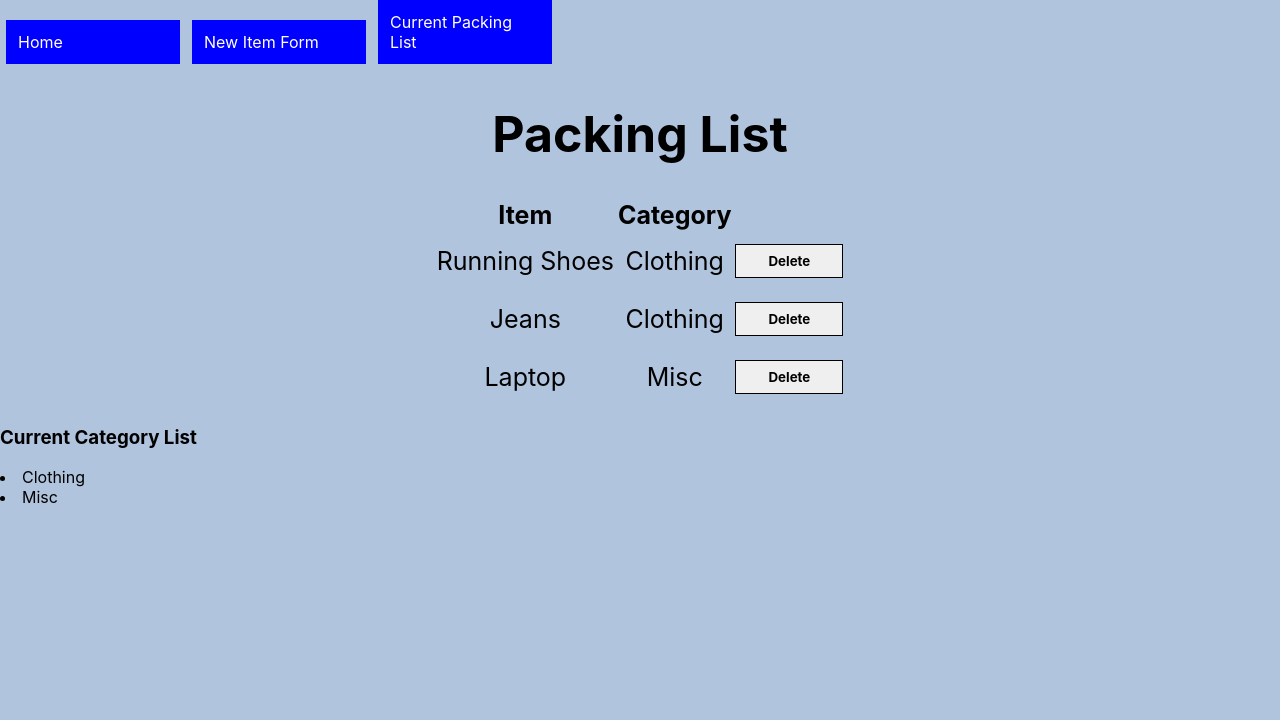
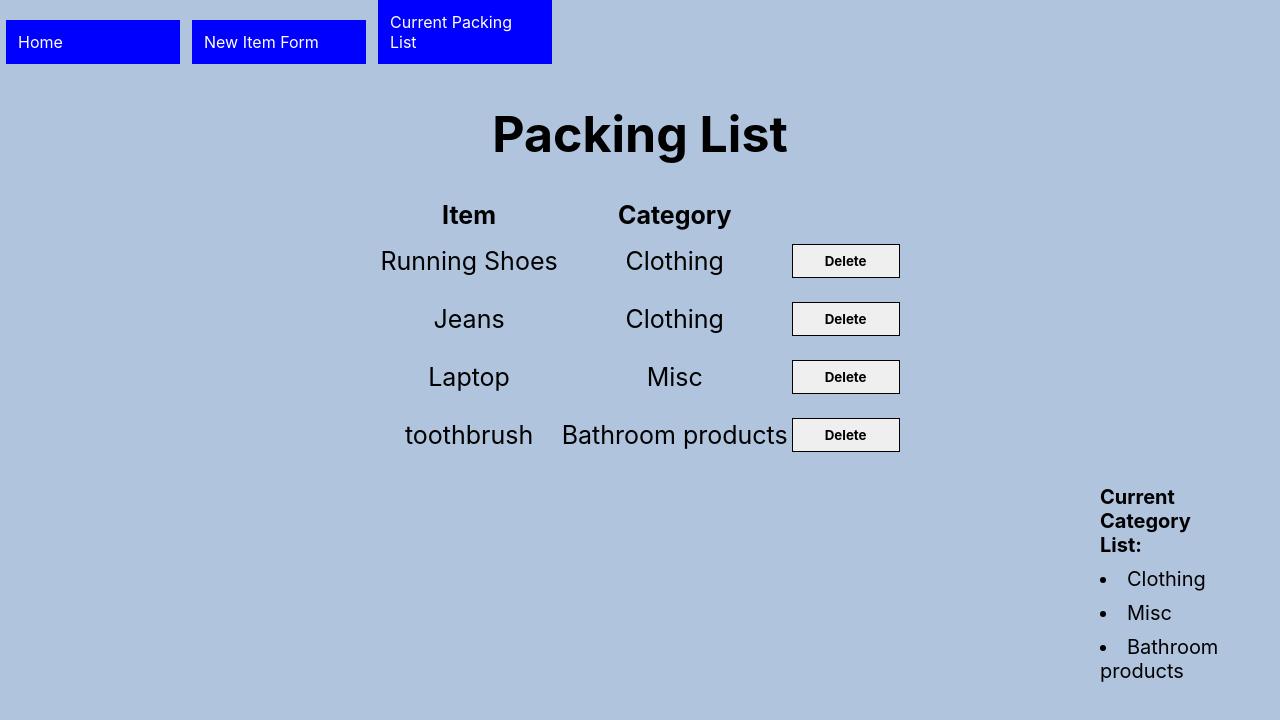
Before and after one commit to turitzinv/phase-2-final-project, a React (Create React App) app: page /currentpackinglist in a window 1280 px wide. Shown: the top 720 px of the page. Built offline with nearby package versions, Linux system fonts and the light colour scheme; data requests are answered from the project's data file.

Commit message:
Updated css for Current Category List. Added alert when the submit button is clicked.

```diff
--- a/db.json
+++ b/db.json
@@ -14,6 +14,11 @@
       "id": 3,
       "item": "Laptop",
       "category": "Misc"
+    },
+    {
+      "item": "toothbrush",
+      "category": "Bathroom products",
+      "id": 4
     }
   ]
 }
--- a/src/components/CurrentPackingList.js
+++ b/src/components/CurrentPackingList.js
@@ -16,8 +16,6 @@ function CurrentPackingList({ allItems, handleDeleteItem }) {
     return item.category;
   });
 
-  console.log(categoryList);
-
   let uniqueCategoryList = [];
   categoryList.forEach((category) => {
     if (!uniqueCategoryList.includes(category)) {
@@ -28,8 +26,6 @@ function CurrentPackingList({ allItems, handleDeleteItem }) {
   const currentCategoryList = uniqueCategoryList.map((category) => {
     return <li key={category} className="current-categories">{category}</li>;
   });
-
-  console.log(uniqueCategoryList, "unique category list");
 
   return (
     <div>
@@ -43,7 +39,7 @@ function CurrentPackingList({ allItems, handleDeleteItem }) {
         </thead>
         <tbody>{entirePackingList}</tbody>
       </table>
-      <h3>Current Category List</h3>
+      <h3 className="current-categories">Current Category List: </h3>
       {currentCategoryList}
     </div>
   );
--- a/src/components/NewItemForm.js
+++ b/src/components/NewItemForm.js
@@ -26,7 +26,10 @@ function NewItemForm({ onAddingItem }) {
       }),
     })
       .then((resp) => resp.json())
-      .then((newItem) => onAddingItem(newItem));
+      .then((newItem) => {
+        onAddingItem(newItem)
+        alert("Item Submitted!")
+      })
   }
 
   return (
--- a/src/index.css
+++ b/src/index.css
@@ -36,6 +36,14 @@ code {
   margin-right: auto;
 }
 
+.current-categories {
+  font-size: 20px;
+  text-align: auto;
+  margin-left: 1100px;
+  margin-right: 60px;
+  margin-bottom: 10px;
+}
+
 #form {
   text-align: center;
 }
```
